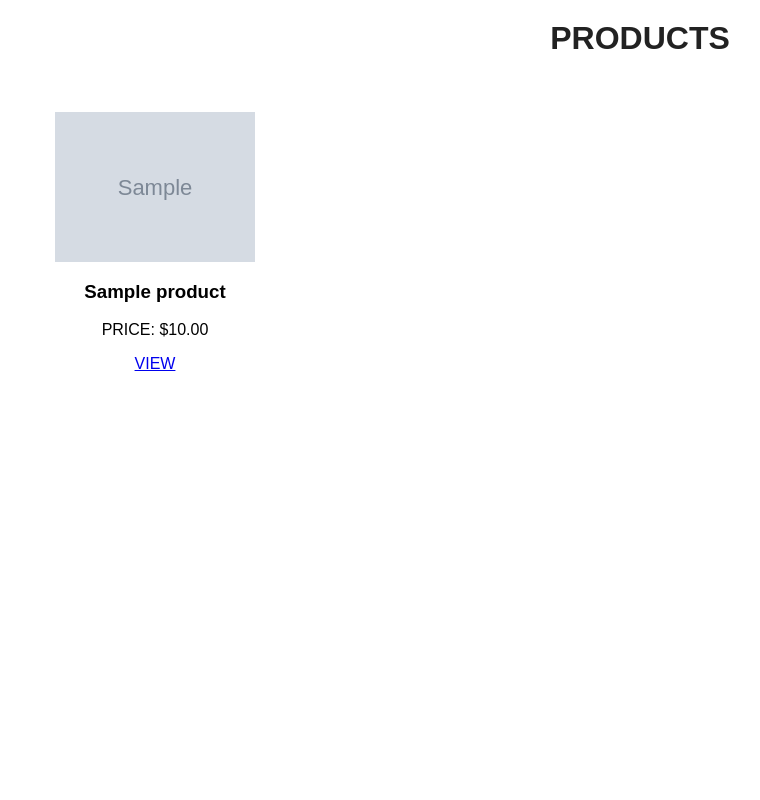
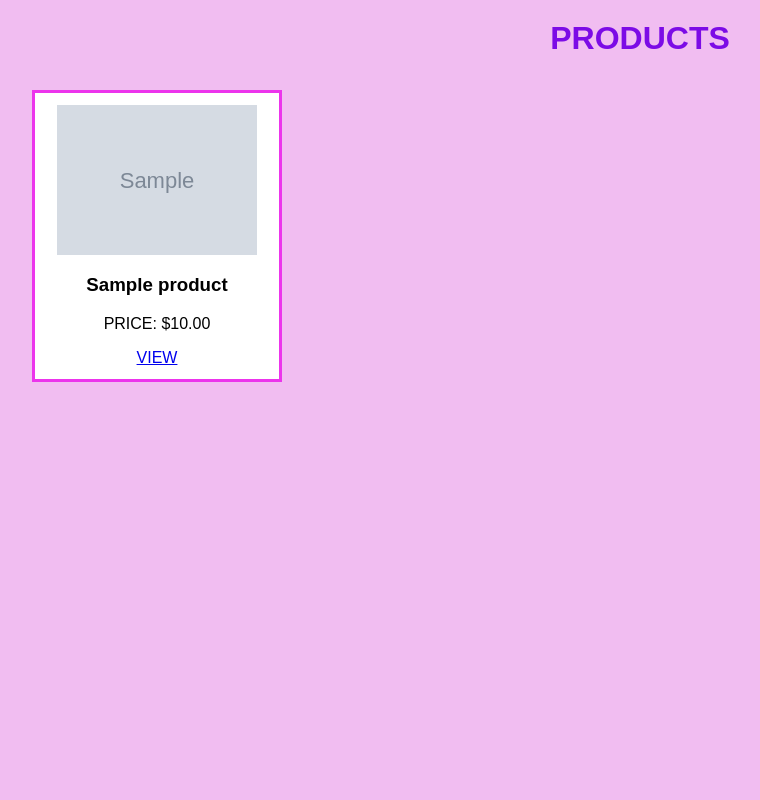
Before and after one commit to RadhaP2024/E-COMMERCE, a Django app: page / in a window 1280 px wide. Shown: the whole page, without its empty margins (0-760 px from the left). Run offline with Django 5.2, Linux system fonts and the light colour scheme; tables that the repository leaves empty hold one stand-in row (values such as "Sample post"); grey boxes marked "Sample" are stand-in pictures.

Commit message:
Added CSS

```diff
--- a/amazon/static/amazon/style.css
+++ b/amazon/static/amazon/style.css
@@ -1,13 +1,8 @@
 body {
     font-family: Arial, sans-serif;
-    background-color: white;
+    background-color: rgb(241, 189, 241);
     margin: 0;
     padding: 20px;
-}
-
-h1 {
-    color: #222;
-    margin-bottom: 30px;
 }
 
 div {
@@ -15,7 +10,7 @@ div {
     width: 220px;
     padding: 12px;
     margin: 12px;
-    border: 1px solid white;
+    border: 3px solid rgb(236, 52, 236);
     display: inline-block;
     text-align: center;
 }
--- a/amazon/templates/store/product_list.html
+++ b/amazon/templates/store/product_list.html
@@ -9,10 +9,10 @@
 </head>
 <body>
 
-<center><h1>PRODUCTS</h1></center>
+<center><h1 style="text-align:center; color: rgb(124, 11, 230);">PRODUCTS</h1></center>
 
 {% for product in products %}
-<div>
+<div class="product">
     <img src="{{ product.image.url }}" width="200">
     <h3>{{ product.name }}</h3>
     <p>PRICE: ${{ product.price }}</p>
--- a/ecommerce/settings.py
+++ b/ecommerce/settings.py
@@ -87,7 +87,7 @@ DATABASES = {
 
 AUTH_PASSWORD_VALIDATORS = [
     {
-        'NAME': 'django.contrib.auth.password_validation.UserAttributeSimilarityValidator',
+        'NAME': 'django.contrhttps://codeshare.io/premaib.auth.password_validation.UserAttributeSimilarityValidator',
     },
     {
         'NAME': 'django.contrib.auth.password_validation.MinimumLengthValidator',
```
